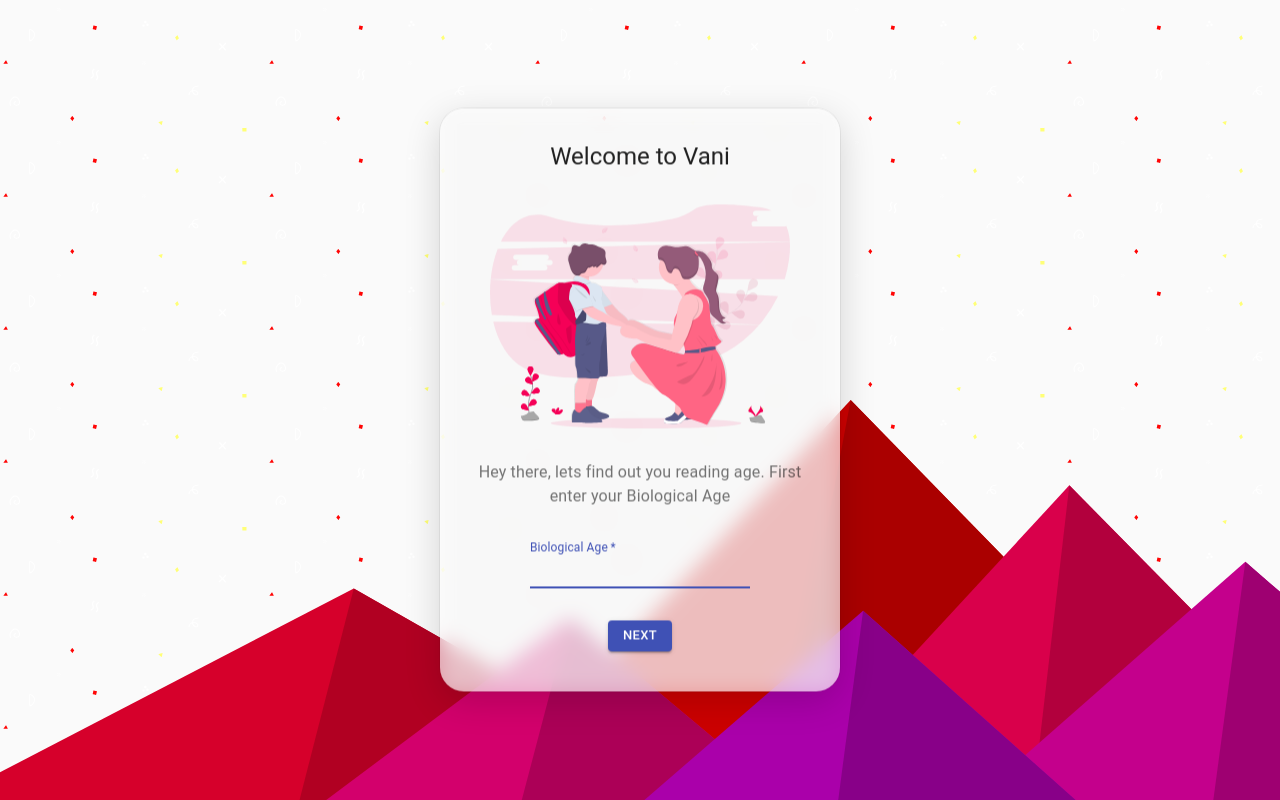
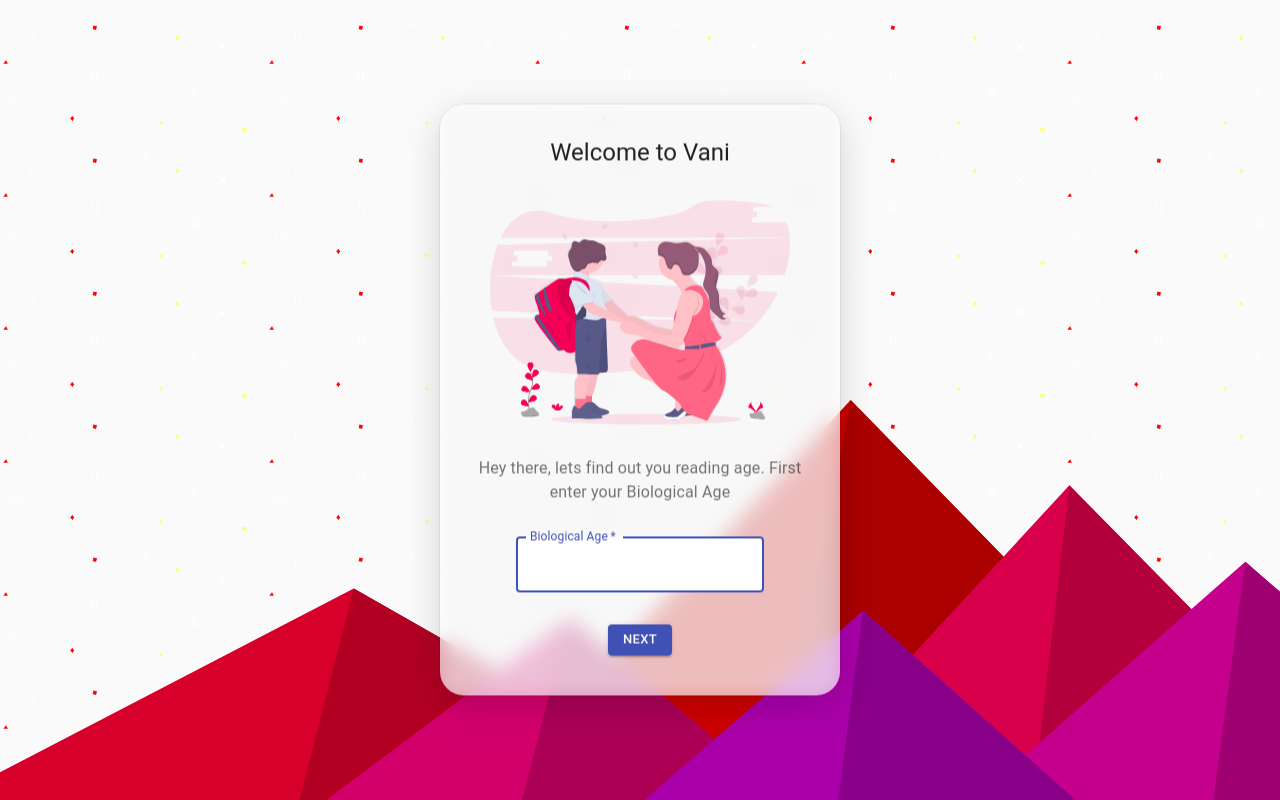
Before and after one commit to SreejithNS/vaniweb, a React (Create React App) app: page /welcome in a window 1280 px wide. Built offline with nearby package versions, Linux system fonts and the light colour scheme; what axios-hooks, react-timeout would draw is missing.

Commit message:
Minor ui changes

```diff
--- a/src/routes/Welcome/index.tsx
+++ b/src/routes/Welcome/index.tsx
@@ -1,8 +1,8 @@
 import React from "react";
-import { makeStyles, Theme, Container } from "@material-ui/core";
+import { makeStyles, Theme, Container, withStyles } from "@material-ui/core";
 import coverImage from "../../assets/welcome-card-cover.webp";
 import MediaCard from "../../components/MediaCard";
-import { TextField } from "@material-ui/core";
+import { TextField as TextFieldBase } from "@material-ui/core";
 import { useLocation, Route, Switch, useHistory } from "react-router-dom";
 import {
     TransitionGroup,
@@ -10,6 +10,12 @@
 } from "react-transition-group";
 import routes from "../routes.enum";
 
+const TextField = withStyles((theme: Theme) => ({
+    root:{
+        backgroundColor:"#fff",
+        borderRadius:"4px"
+    }
+}))(TextFieldBase)
 
 const useStyles = makeStyles((theme: Theme) => ({
     root: {
@@ -65,6 +71,7 @@
                                     formInput={
                                         <TextField
                                             label="Biological Age"
+                                            variant="outlined"
                                             type="text"
                                             value={age ?? ""}
                                             autoFocus
@@ -93,6 +100,7 @@
                                     formInput={
                                         <TextField
                                             label="Pincode"
+                                            variant="outlined"
                                             type="text"
                                             autoFocus
                                             inputProps={
```
